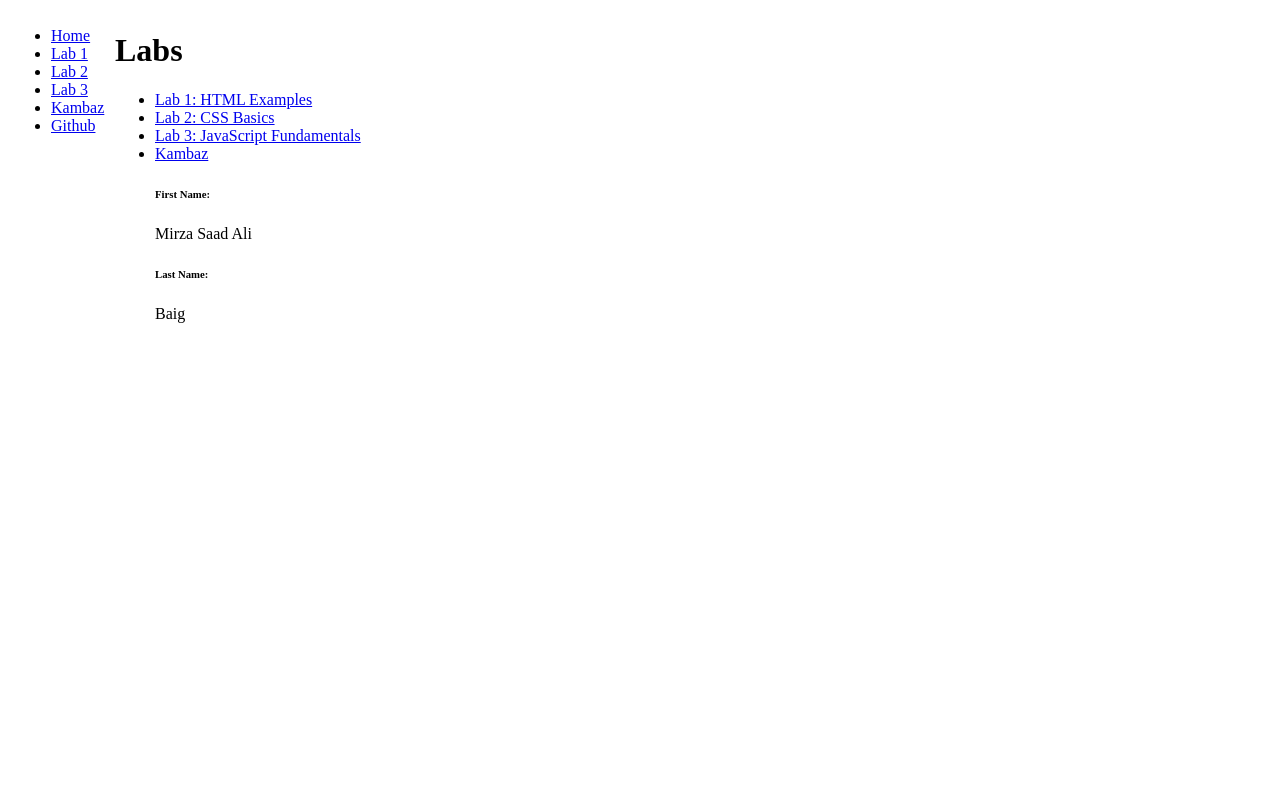
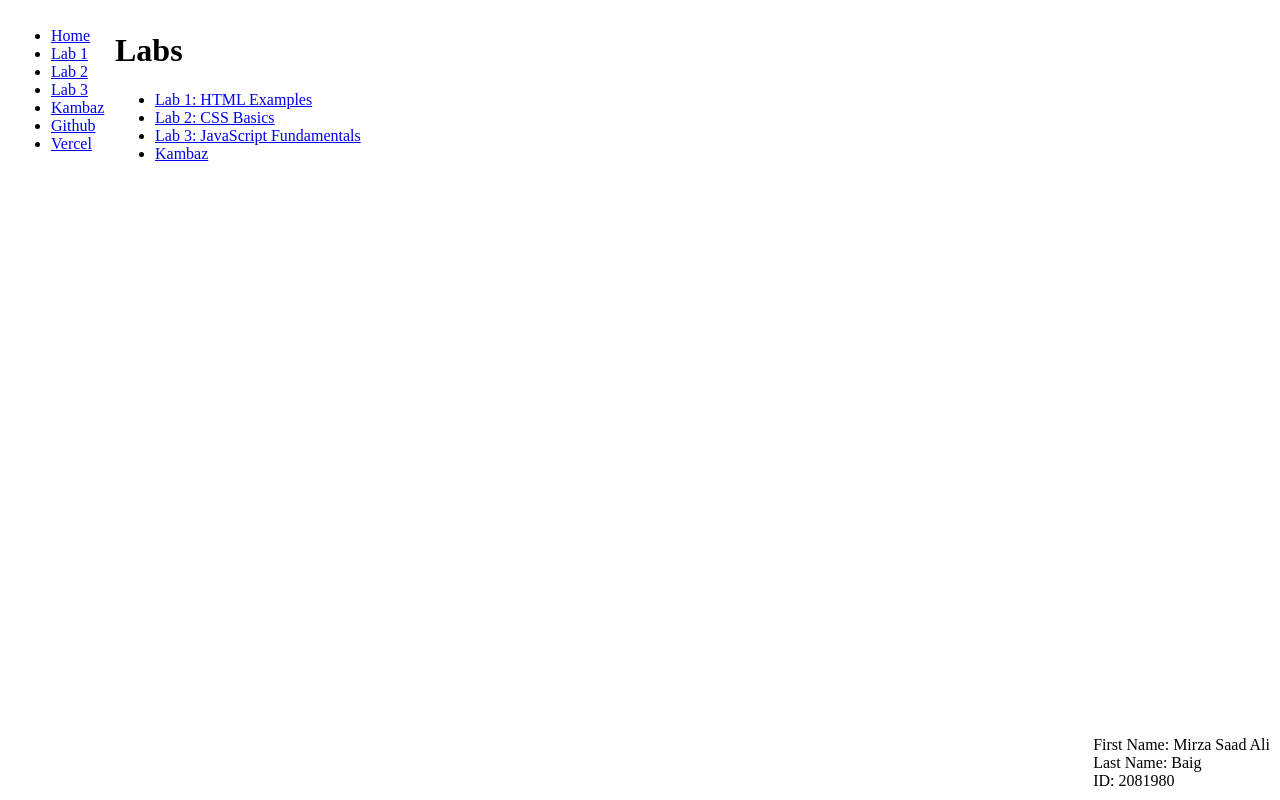
Before and after one commit to mirzaworld/kambaz-next-js, a Next.js app: page /labs in a window 1280 px wide. Built offline with nearby package versions, Linux system fonts and the light colour scheme.

Commit message:
Refactor TOC and labs page for improved structure and clarity

```diff
--- a/app/labs/TOC.tsx
+++ b/app/labs/TOC.tsx
@@ -29,6 +29,10 @@ export default function TOC() {
             </li>
 
             <li> <Link href = "https://github.com/mirzaworld/kambaz-next-js.git"> Github </Link> </li>
+
+            <li>
+                <Link href = "https://kambaz-next-js-sooty.vercel.app/labs"> Vercel </Link>
+            </li>
         </ul>
     );
 }
--- a/app/labs/page.tsx
+++ b/app/labs/page.tsx
@@ -24,9 +24,14 @@ export default function labs() {
                     <Link href = "/" id = "wd-kambaz-link" >
                     Kambaz </Link>
                 </li>
-                <label> <h6>First Name: </h6> Mirza Saad Ali <h6>Last Name: </h6> Baig </label>
-                {/*<label> <h6>Last Name: </h6> Baig </label>*/}
+
             </ul>
+            <div id = "wd-student-name"
+            style = {{ position: "fixed", bottom: "10px", right: "10px" }} >
+                First Name: Mirza Saad Ali <br />
+                Last Name: Baig <br />
+                ID: 2081980 <br />
+            </div>
         </div>
     );
 }
```
